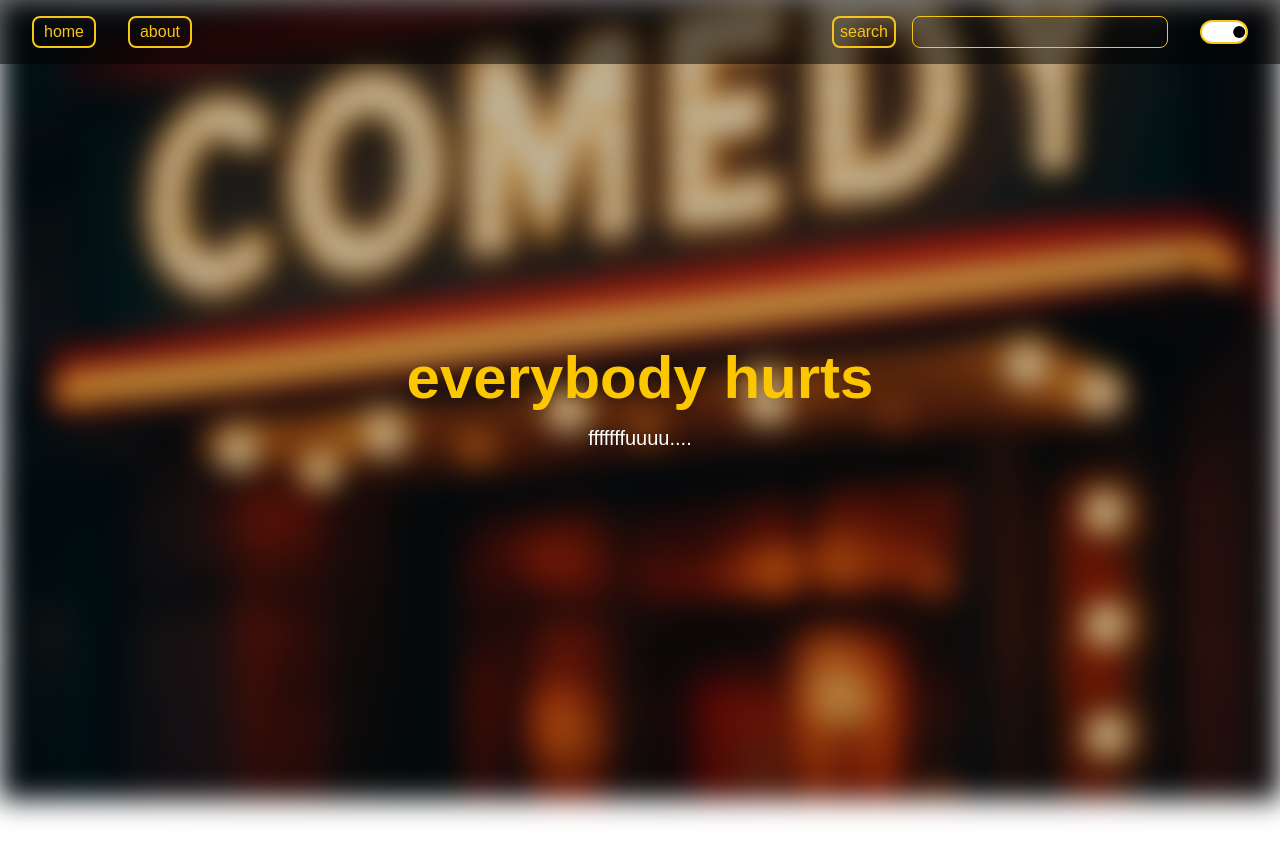
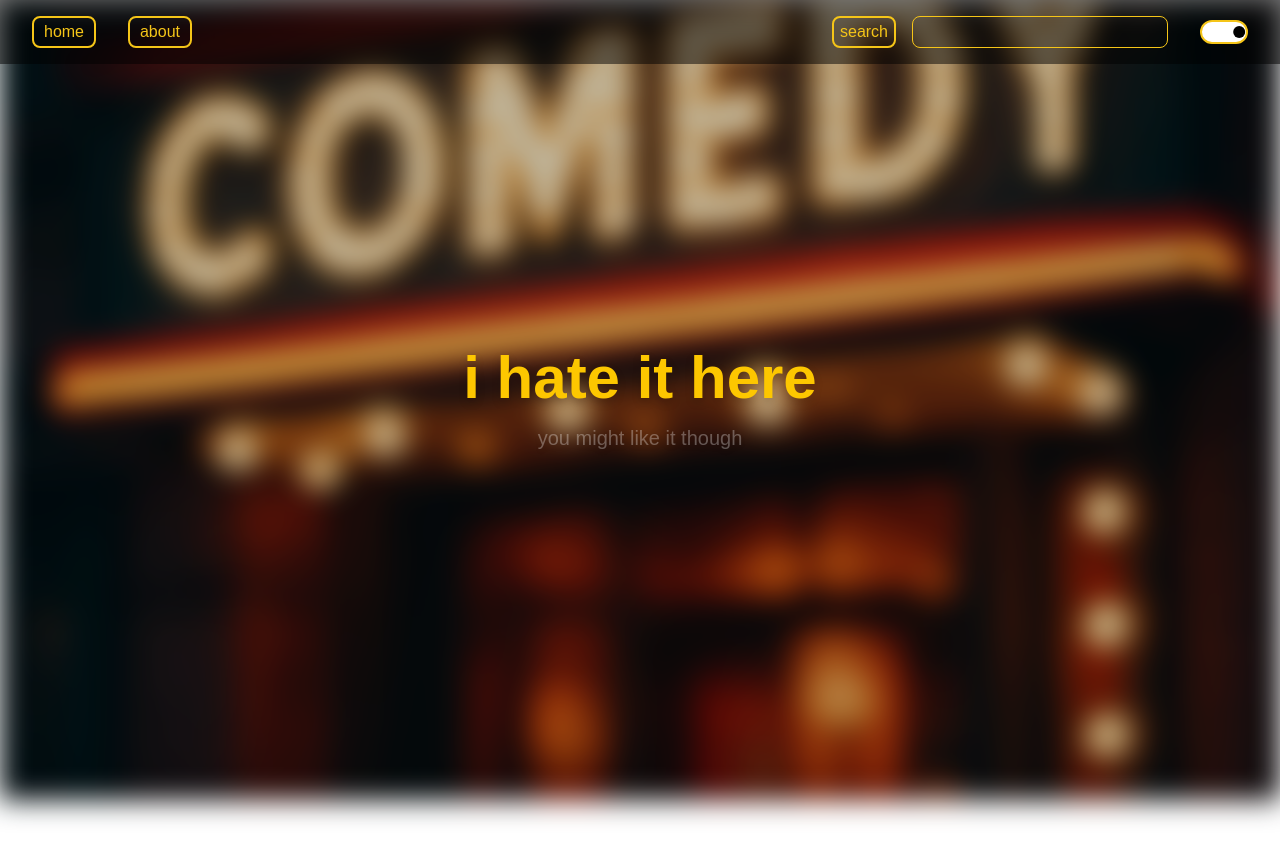
Before and after one commit to siberian-devsky/comedy, a Next.js app: page / in a window 1280 px wide. Shown: the top 860 px of the page. Built offline with nearby package versions, Linux system fonts and the light colour scheme; no server answers.

Commit message:
checkpoint

```diff
--- a/src/app/layout.tsx
+++ b/src/app/layout.tsx
@@ -4,8 +4,7 @@ import KeyHandler from '@/components/Theme/ThemeToggleHotkeyHandler';
 import './globals.css';
 
 export const metadata: Metadata = {
-  title: 'gridverse',
-  description: 'a verse of grids',
+  title: "fffAnnny cooMMmmmics"
 };
 
 export default function RootLayout({
--- a/src/app/page.tsx
+++ b/src/app/page.tsx
@@ -68,10 +68,10 @@ export default function Grid() {
                 <div className="relative w-full h-screen">
                     <div className="absolute inset-0 flex flex-col items-center justify-center text-center px-4 text-white">
                         <h1 className="text-4xl sm:text-5xl md:text-6xl font-extrabold text-yellow-400 drop-shadow-lg">
-                        everybody hurts
+                        i hate it here
                         </h1>
-                        <p className="mt-4 text-lg sm:text-xl text-white max-w-xl drop-shadow-md">
-                        fffffffuuuu....
+                        <p className="mt-4 text-lg sm:text-xl text-white/30 max-w-xl drop-shadow-md">
+                        you might like it though
                         </p>
                     </div>
                 </div>
```
